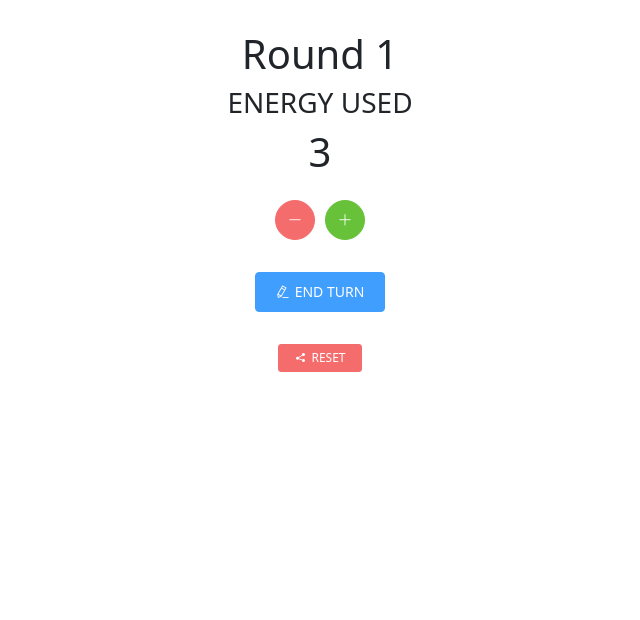
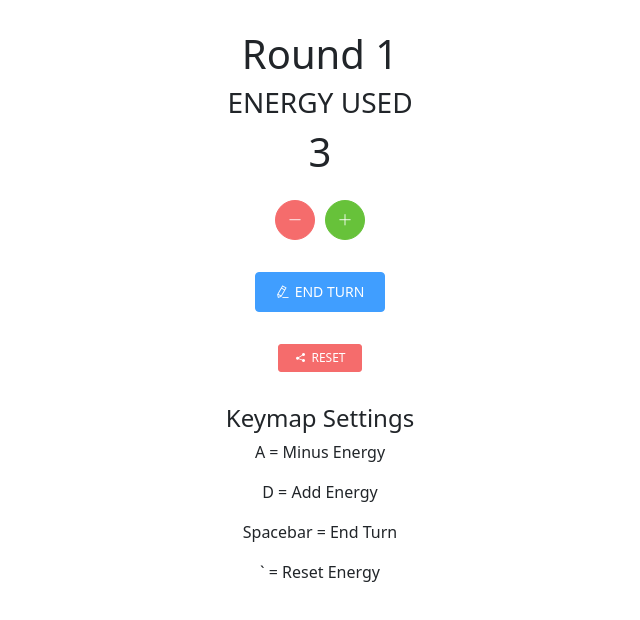
Before and after one commit to developerrowi/EnTracker, a Vue app: page /#/login in a window 1280 px wide. Shown: the top 620 px of the page, without its empty margins (320-960 px from the left). Built offline with nearby package versions, Linux system fonts and the light colour scheme.

Commit message:
Added keymaps settings

```diff
--- a/src/views/dashboard/index.vue
+++ b/src/views/dashboard/index.vue
@@ -18,6 +18,13 @@
          </div>
          <div class="grid-content bg-purple p-3">
           <el-button type="danger" icon="el-icon-share" size="mini" @click="resetBtn()">RESET </el-button>
+         </div>
+         <div class="grid-content bg-purple p-3">
+          <h4>Keymap Settings</h4>
+          <p>A = Minus Energy</p>
+          <p>D = Add Energy</p>
+          <p>Spacebar = End Turn</p>
+          <p>` = Reset Energy</p>
          </div>
         </el-col>
     </el-row>
@@ -64,6 +71,12 @@ export default {
       }
       if (keyCode == "d") {
         this.addEnergy()
+      }
+      if (keyCode == " ") {
+        this.endTurn()
+      }
+      if (keyCode == "`") {
+        this.resetBtn()
       }
 		console.log(String.fromCharCode(e.keyCode));
 	});
```
